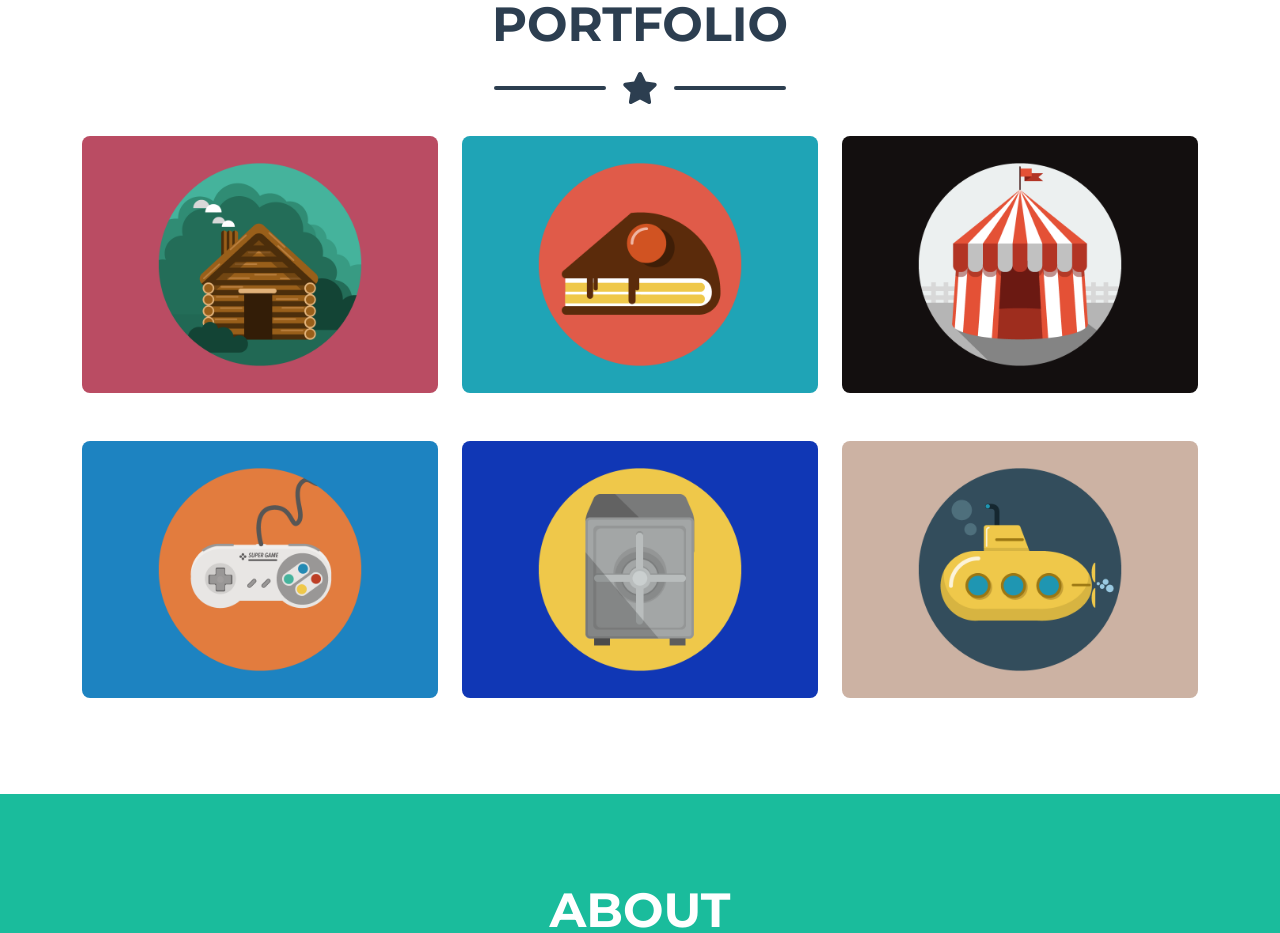
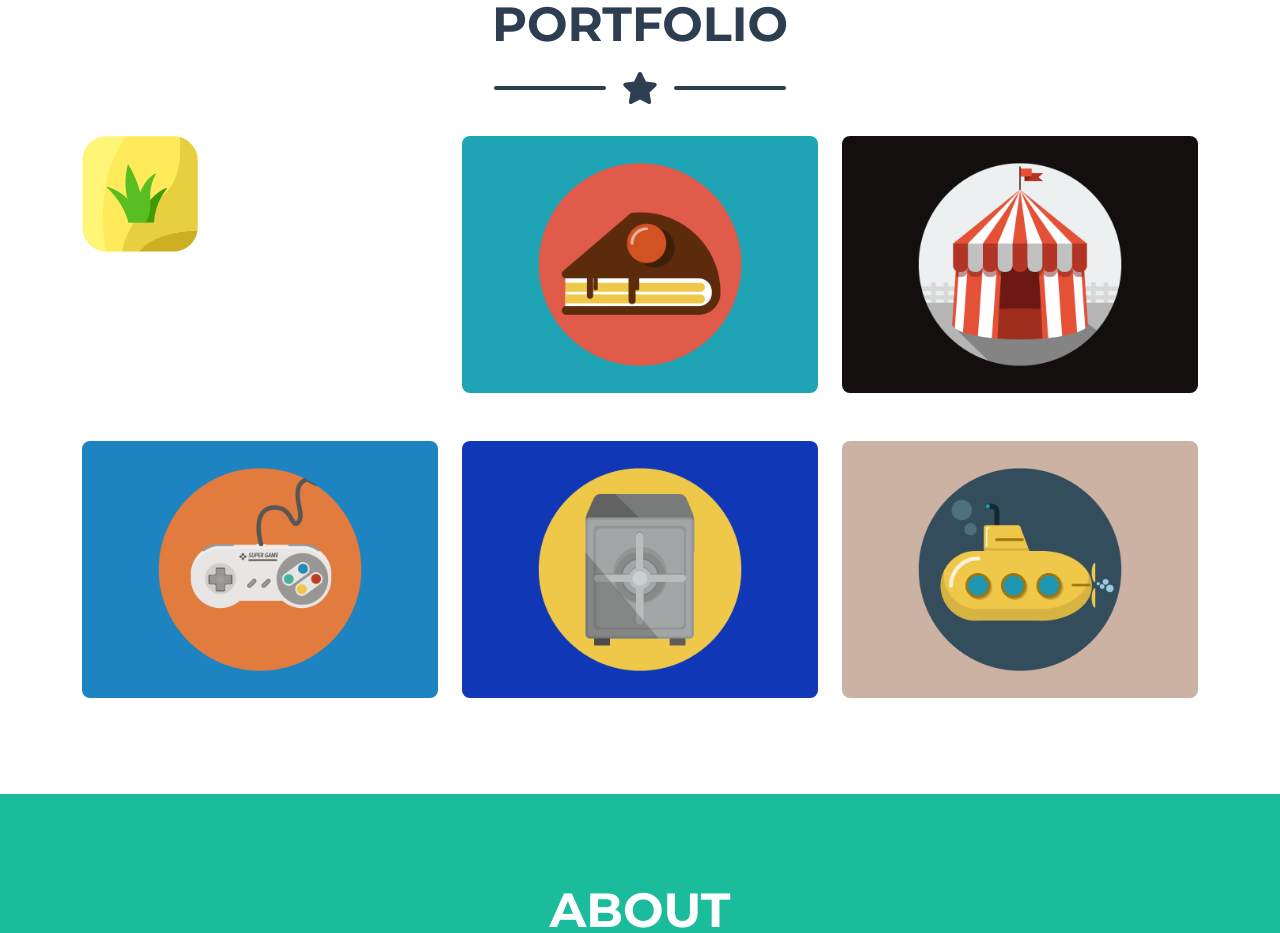
Before and after one commit to SundaePorkCutlet/HongJunho.github.io, a plain HTML site: page index.html in a window 1280 px wide. Shown: the part 800-1733 px from the top of the page. Drawn offline with nearby package versions, Linux system fonts and the light colour scheme.

Commit message:
main img

```diff
--- a/index.html
+++ b/index.html
@@ -70,7 +70,7 @@
                             <div class="portfolio-item-caption d-flex align-items-center justify-content-center h-100 w-100">
                                 <div class="portfolio-item-caption-content text-center text-white"><i class="fas fa-plus fa-3x"></i></div>
                             </div>
-                            <img class="img-fluid" src="assets/img/portfolio/cabin.png" alt="..." />
+                            <img class="img-fluid" src="assets/img/portfolio/main.png" alt="..." />
                         </div>
                     </div>
                     <!-- Portfolio Item 2-->
```
Also changed, not shown: assets/img/portfolio/main.png (added).
